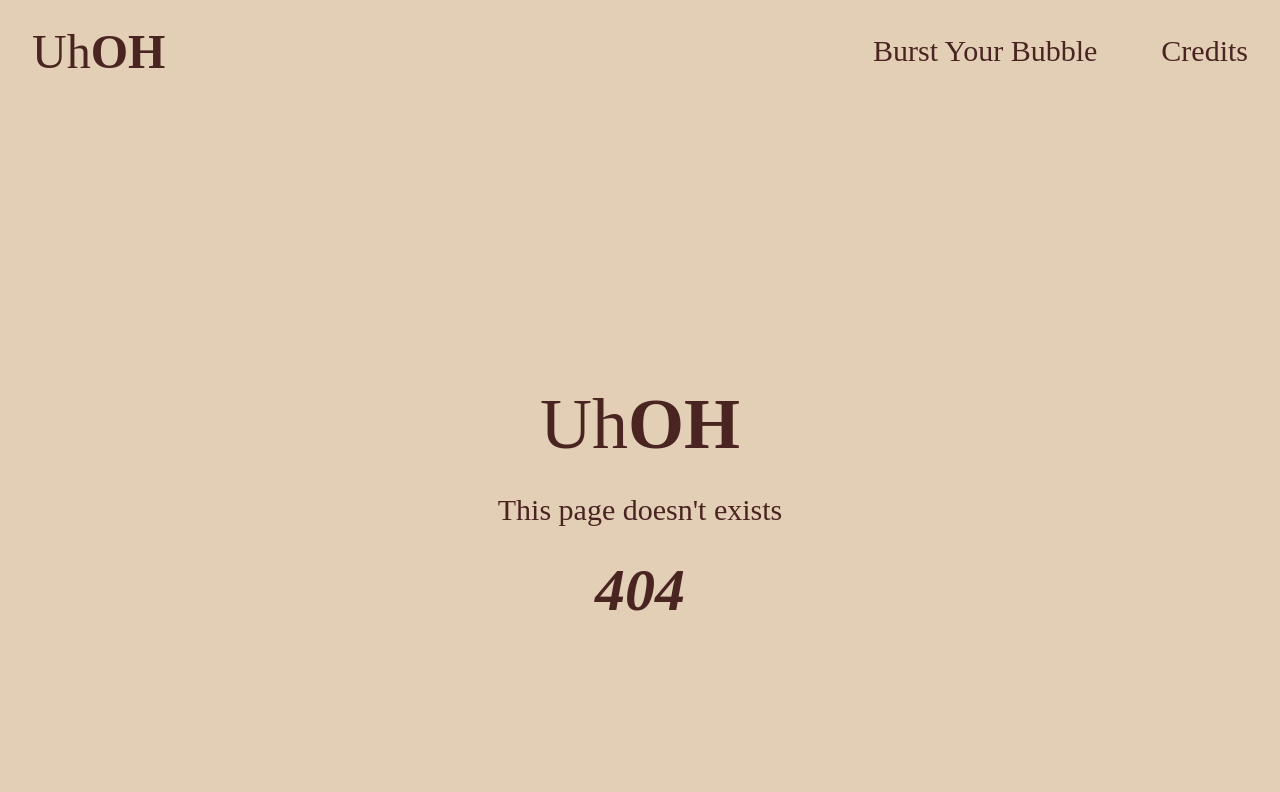
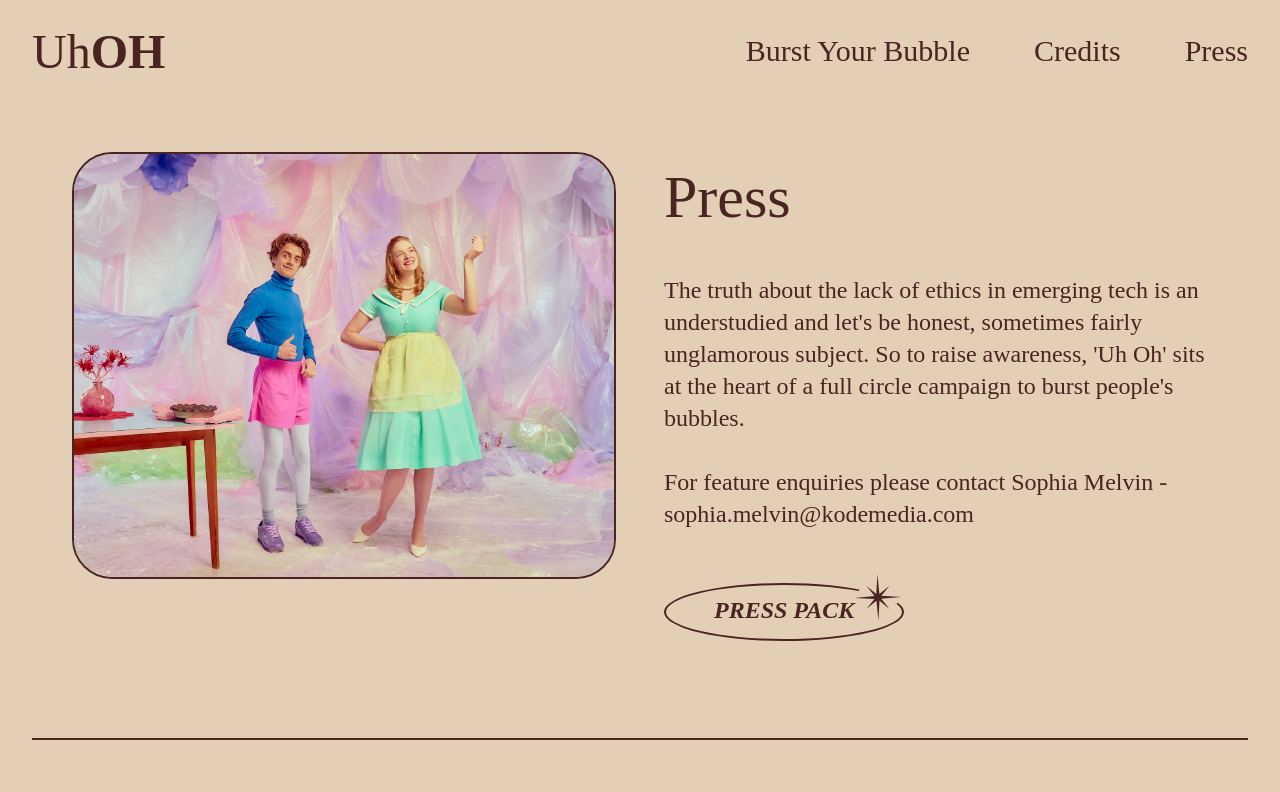
Before and after one commit to harrisoncparker/uhoh, a Next.js app: page /press in a window 1280 px wide. Before the commit this address had no page. Shown: the top 792 px of the page. Built offline with nearby package versions, Linux system fonts and the light colour scheme; a web font is replaced by a local one.

Commit message:
press page

```diff
--- /dev/null
+++ b/src/app/press/page.js
@@ -0,0 +1,44 @@
+import Image from 'next/image'
+
+import WrapperSection from '@/wrappers/wrapper-section'
+import Link from '@/components/link'
+import Button from '@/components/button'
+
+
+import pressPackStill from '@public/img/press-pack-still.jpg'
+
+export default function PipeLines() {
+    return (
+        <section className="pt-12">
+            <WrapperSection>
+                <div className="grid grid-cols-1 md:grid-cols-2 gap-12">
+                    <div className="mx-auto max-w-[500px] md:max-w-none">
+                        <Image src={pressPackStill}
+                            placeholder="blur"
+                            alt=""
+                            className="rounded-[20px] sm:rounded-[40px] border-2 border-brand-dark mb-8 md:mb-4 hidden md:block"
+                            />
+                    </div>
+                    <div className="order-first md:order-none">
+                        <h1 className="text-4xl sm:text-5xl md:text-6xl leading-[1.5] sm:leading-[1.5] md:leading-[1.5] font-title stroke-2">
+                            Press
+                        </h1>
+                        <p className='mt-8'>
+                            The truth about the lack of ethics in emerging tech is an understudied and let's be honest,
+                            sometimes fairly unglamorous subject. So to raise awareness, 'Uh Oh' sits at the
+                            heart of a full circle campaign to burst people's bubbles.
+                        </p>
+                        <p className='mt-8'>
+                            For feature enquiries please contact Sophia Melvin - sophia.melvin@kodemedia.com
+                        </p>
+                        <div className='mt-16'>
+                            <Button href="/pdf/press-pack.pdf" download='Uh Oh Press Pack' sparkle={true} size="lg">
+                                Press Pack
+                            </Button>
+                        </div>
+                    </div>
+                </div>
+            </WrapperSection>
+        </section>
+    )
+}
--- a/src/components/button.js
+++ b/src/components/button.js
@@ -2,15 +2,15 @@ import SparkleIcon from '@/components/svgs/sparkle-icon';
 
 const sparkleJSX = (
     <>
-        <span className="block absolute top-3 right-4 sm:top-3 sm:right-8 -translate-y-1/2 translate-x-1/2 rounded-full bg-brand-light size-8 sm:size-10 group-hover/button:bg-transparent" />
+        <span className="block absolute top-3 right-4 sm:top-3 sm:right-6 -translate-y-1/2 translate-x-1/2 rounded-full bg-brand-light size-8 sm:size-10 group-hover/button:bg-transparent" />
         <SparkleIcon svgClass={`
-            absolute top-3 right-4 sm:top-3 sm:right-8 -translate-y-1/2 translate-x-1/2 size-8 sm:size-12 stroke-0 stroke-brand-purple-700
+            absolute top-3 right-4 sm:top-3 sm:right-6 -translate-y-1/2 translate-x-1/2 size-8 sm:size-12 stroke-0 stroke-brand-purple-700
             group-hover/button:fill-brand-light group-hover/button:stroke-1
             `} />
     </>
 )
 
-export default function Button({ children, href, sparkle = false, inert = false, size = 'md' }) {
+export default function Button({ children, href, sparkle = false, inert = false, size = 'md', download = false}) {
 
     const external = href.charAt(0) !== '/';
 
@@ -20,7 +20,7 @@ export default function Button({ children, href, sparkle = false, inert = false,
             sizeClass = 'text-lg sm:text-xl px-6 pt-1 pb-2 sm:px-8 sm:pt-2 sm:pb-3'
             break;
         case 'lg':
-            sizeClass = 'text-2xl px-8 pt-2 pb-3 sm:px-12 sm:pt-3 sm:pb-5'
+            sizeClass = 'text-2xl px-8 pt-2 pb-3 sm:px-12 sm:pt-3 sm:pb-4 uppercase'
             break;
         default:
             sizeClass = 'text-lg sm:text-2xl px-6 pt-1 pb-2 sm:px-12 sm:pt-3 sm:pb-5'
@@ -46,6 +46,20 @@ export default function Button({ children, href, sparkle = false, inert = false,
         )
     }
 
+    if (download) {
+        return (
+            <a href={href}
+            className={wrapperClassName}
+            download={download}
+            >
+                <span className="font-bold italic">
+                    {children}
+                </span>
+                { sparkle && sparkleJSX }
+            </a>
+        )
+    }
+
     return (
         <a href={href}
         className={wrapperClassName}
--- a/src/components/header.js
+++ b/src/components/header.js
@@ -12,6 +12,9 @@ const NavItems = () => (
         </a>
         <a href="/credits" className="text-3xl font-title border-b-[2px] border-brand-light md:hover:border-brand-dark mt-8 md:mt-0 md:ml-16 text-center md:text-right inline-block">
             Credits
+        </a>
+        <a href="/press" className="text-3xl font-title border-b-[2px] border-brand-light md:hover:border-brand-dark mt-8 md:mt-0 md:ml-16 text-center md:text-right inline-block">
+            Press
         </a>
     </>
 )
```
Also changed, not shown: public/img/press-pack-still.jpg (added), 1 other file (tests, documents, lock files or other folders).
